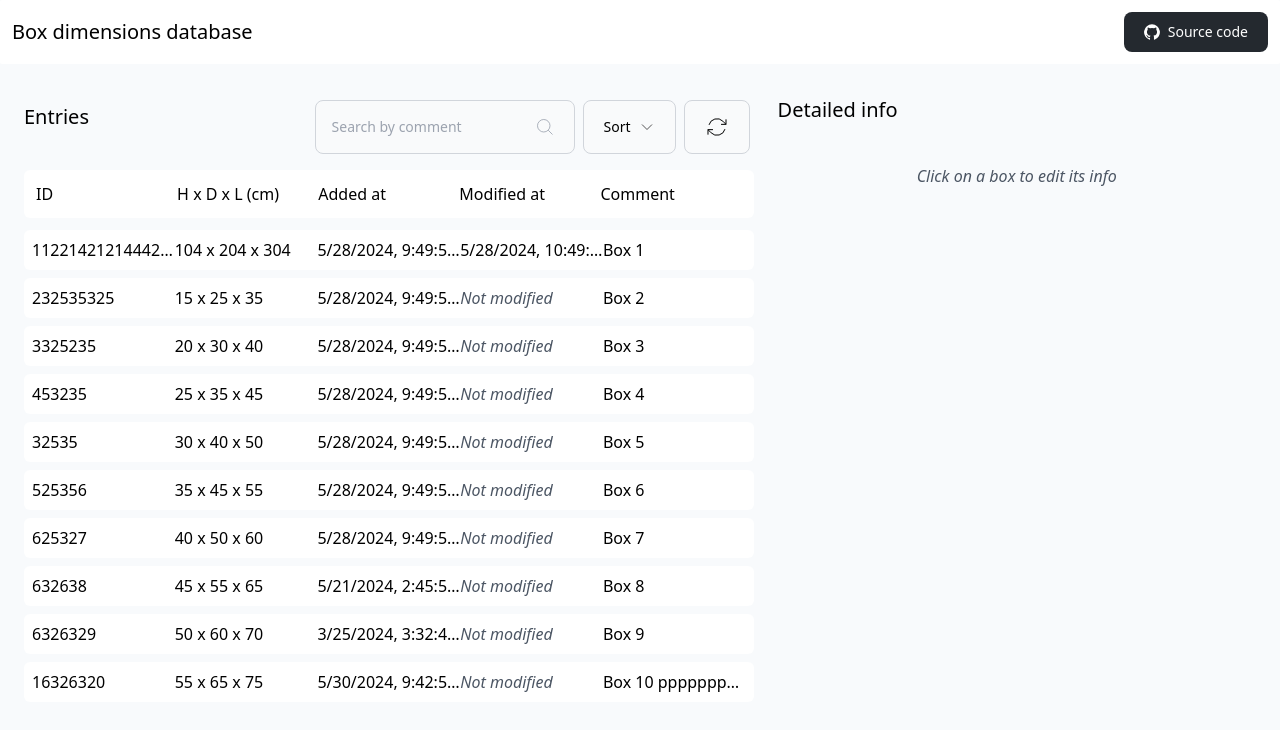
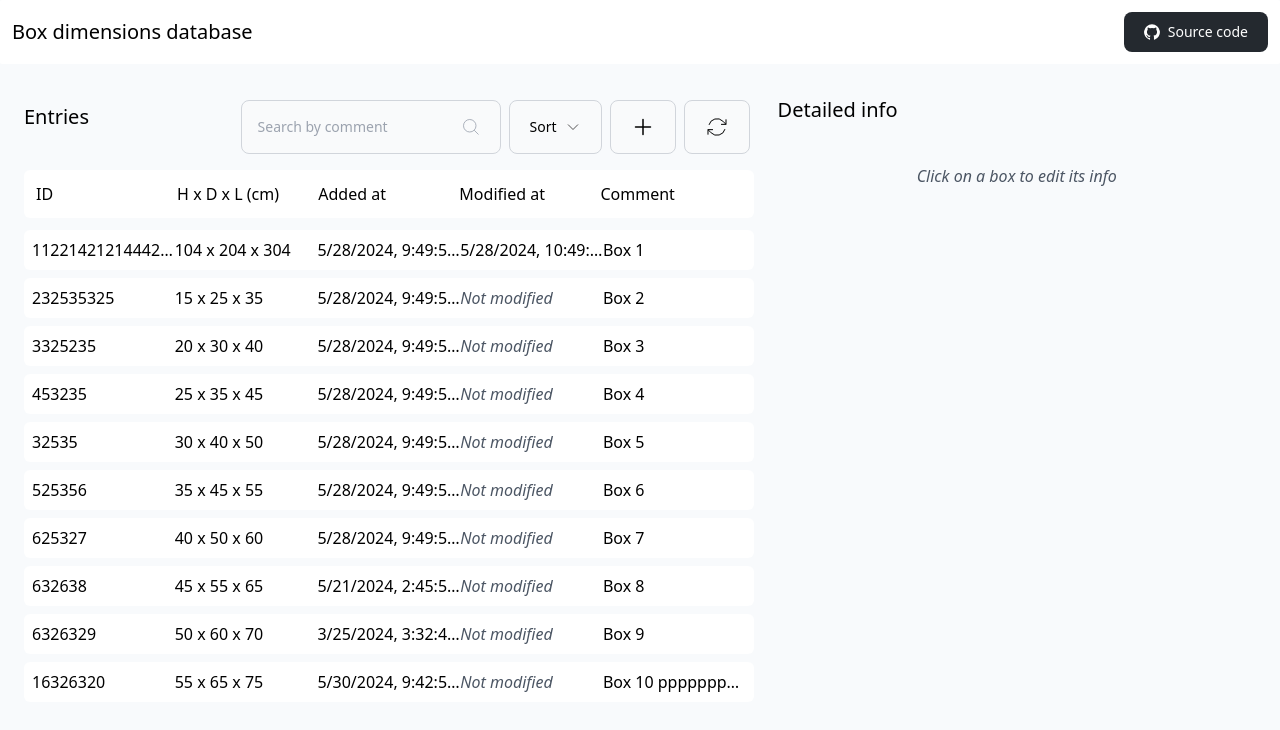
Before and after one commit to tsukipond8531/boxdb-frontend, a React (Vite) app: page / in a window 1280 px wide. Shown: the top 730 px of the page. Built offline with nearby package versions, Linux system fonts and the light colour scheme.

Commit message:
add new box button, add tooltips, make buttons and id display better on smaller screens

```diff
--- a/src/App.tsx
+++ b/src/App.tsx
@@ -9,6 +9,7 @@ import { boxes } from "./dummydata";
 import Sort from "./components/Buttons/Sort";
 import Refresh from "./components/Buttons/Refresh";
 import BoxListHeaders from "./components/BoxListHeaders";
+import NewBox from "./components/Buttons/NewBox";
 
 function App() {
   const [selectedBox, setSelectedBox] = useState<Box>();
@@ -32,6 +33,7 @@ function App() {
             <div className="flex">
               <Search setSearch={setSearch} />
               <Sort />
+              <NewBox />
               <Refresh />
             </div>
           </div>
--- a/src/components/BoxDetails.tsx
+++ b/src/components/BoxDetails.tsx
@@ -48,12 +48,11 @@ const BoxDetails = ({ box }: props) => {
     console.log("save changes");
   };
 
-  console.log("in box", box);
   return (
     <div className="rounded-md bg-white">
       <div className="m-5 mb-5 flex flex-col">
-        <div className="mt-3 flex items-center justify-between">
-          <h2 className="text-2xl">ID: {id}</h2>
+        <div className="mt-3 flex flex-wrap items-center justify-between">
+          <h2 className="mb-2 flex-shrink-0 truncate text-xl">ID: {id}</h2>
           <div className="flex">
             <button
               type="button"
@@ -91,11 +90,11 @@ const BoxDetails = ({ box }: props) => {
             </button>
           </div>
         </div>
-        <div>
+        <div className="mb-5 mt-3">
           <p>Added at {new Date(box.addedAt).toLocaleString()}</p>
           {box.modifiedAt && (
             <p>Modified at {new Date(box.modifiedAt).toLocaleString()}</p>
-          )}{" "}
+          )}
         </div>
         <form action="">
           <div className="mb-3">
--- a/src/components/BoxListHeaders.tsx
+++ b/src/components/BoxListHeaders.tsx
@@ -2,7 +2,7 @@ const BoxListHeaders = () => {
   return (
     <div className="mb-3 grid grid-cols-4 rounded-md bg-white p-5 md:grid-cols-5 md:p-3">
       <span>ID</span>
-      <span>H x D x L (cm)</span>
+      <span title="Height x Depth x Length">H x D x L (cm)</span>
       <span>Added at</span>
       <span className="hidden md:block">Modified at</span>
       <span>Comment</span>
--- /dev/null
+++ b/src/components/Buttons/NewBox.tsx
@@ -0,0 +1,31 @@
+const NewBox = () => {
+  const handleClick = () => {
+    console.log("Add a new box");
+  };
+
+  return (
+    <button
+      type="button"
+      onClick={handleClick}
+      title="Add a new box"
+      className="m-1 inline-flex items-center rounded-lg border border-gray-300 bg-gray-50 px-5 py-2.5 text-center text-sm font-medium hover:bg-gray-300"
+    >
+      <svg
+        xmlns="http://www.w3.org/2000/svg"
+        fill="none"
+        viewBox="0 0 24 24"
+        strokeWidth={1.5}
+        stroke="currentColor"
+        className="size-6"
+      >
+        <path
+          strokeLinecap="round"
+          strokeLinejoin="round"
+          d="M12 4.5v15m7.5-7.5h-15"
+        />
+      </svg>
+    </button>
+  );
+};
+
+export default NewBox;
```
